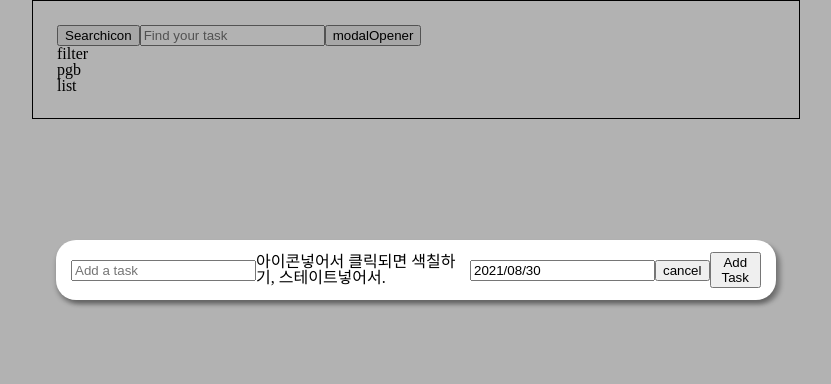
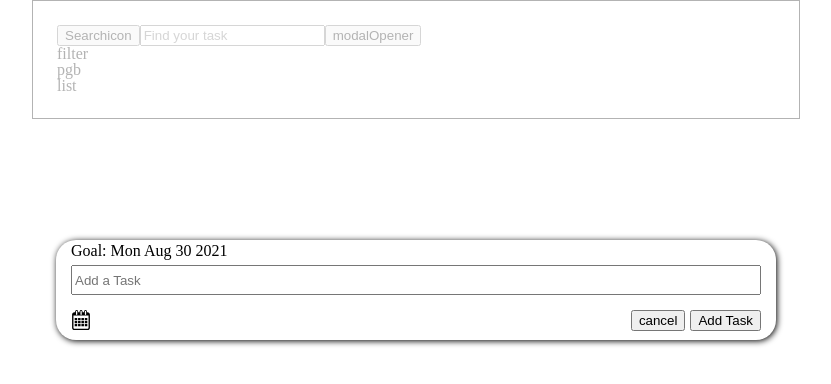
Before and after one commit to SeongsangCHO/wanted-preonboarding-subject-individual-4, a React (Create React App) app: page / in a window 1280 px wide. Both pictures are taken after a click on the button "modalOpener". Shown: the top 384 px of the page, without its empty margins (224-1055 px from the left). Built offline with nearby package versions, Linux system fonts and the light colour scheme.

Commit message:
style : modal 레이아웃 작성

```diff
--- a/src/components/TodoModal.tsx
+++ b/src/components/TodoModal.tsx
@@ -4,6 +4,7 @@ import { closeModal } from "store/actions/modal";
 import Portal from "./Portal/Portal";
 import styled from "styled-components";
 import DatePicker, { registerLocale, setDefaultLocale } from "react-datepicker";
+import { ReactComponent as Calendar } from "assets/calendar.svg";
 import "react-datepicker/dist/react-datepicker.css";
 import ko from "date-fns/locale/ko";
 registerLocale("ko", ko);
@@ -23,38 +24,86 @@ const TodoModal: React.FC<IProps> = ({}) => {
   return (
     <Portal>
       <TodoModalDim>
-        <Section>
-          <input placeholder="Add a task"></input>
-          <label htmlFor="date-picker">아이콘넣어서 클릭되면 색칠하기, 스테이트넣어서.</label>
-          <DatePicker
+        <ModalContent>
+          <GoalDateText>Goal: {startDate?.toDateString()}</GoalDateText>
+          <TodoInput placeholder="Add a Task"></TodoInput>
+          <Bottom>
+            <label htmlFor="date-picker" tabIndex={0}>
+              <Calendar />
+            </label>
+            <StyledDatePicker
               minDate={new Date()}
               locale="ko"
               id="date-picker"
               selected={startDate}
               onChange={handleDate}
               dateFormat="yyyy/MM/dd"
+              className="date-picker"
               // placeholderText="Set Goal Date"
             />
+            <ButtonContainer>
               <button onClick={() => dispatch(closeModal())}>cancel</button>
               <button>Add Task</button>
-        </Section>
+            </ButtonContainer>
+          </Bottom>
+        </ModalContent>
       </TodoModalDim>
     </Portal>
   );
 };
 export default TodoModal;
+const ButtonContainer = styled.div`
+  & button + button {
+    margin-left: 5px;
+  }
+`;
+const Bottom = styled.div`
+  display: flex;
+  width: 100%;
+  justify-content: space-between;
+  margin-top: 15px;
+`;
+const TodoInput = styled.input`
+  display: block;
+  width: 100%;
+  height: 30px;
+  margin-top: 25px;
+`;
 
-const Section = styled.div`
+const GoalDateText = styled.span`
+  position: absolute;
+  top: 3px;
+  left: 15px;
+`;
+
+const StyledDatePicker = styled(DatePicker)`
+  visibility: hidden;
+`;
+
+const ModalContent = styled.div`
+  & label {
+    width: 20px;
+    height: 20px;
+    /* position: relative; */
+  }
+  & label svg {
+    top: 0;
+    left: 0;
+    /* position: absolute; */
+    width: 20px;
+    height: 20px;
+  }
   display: flex;
+  flex-direction: column;
   align-items: center;
   width: 100%;
   max-width: 720px;
-  height: 60px;
+  height: 100px;
   position: absolute;
   left: 50%;
   top: 30%;
   transform: translate(-50%, 0);
-  box-shadow: 0px 4px 4px rgba(0, 0, 0, 0.25), 5px 4px 4px rgba(0, 0, 0, 0.25);
+  box-shadow: 1px 1px 6px 0px #000000;
   border-radius: 20px;
   background-color: white;
   padding: 0 15px;
@@ -66,5 +115,5 @@ const TodoModalDim = styled.div`
   left: 0;
   top: 0;
   overflow-y: hidden;
-  background-color: rgba(0, 0, 0, 0.3);
+  background-color: rgba(255, 255, 255, 0.7);
 `;
--- a/src/styles/GlobalStyles.ts
+++ b/src/styles/GlobalStyles.ts
@@ -9,6 +9,11 @@ const GlobalStyle = createGlobalStyle`
 
   body {
   }
+  .react-datepicker-wrapper,
+  .react-datepicker__input-container,
+  .react-datepicker__input-container input {
+    width: 0px;
+  }
 `;
 
 export default GlobalStyle;
```
Lines whose indentation alone changed are shown as unchanged.
